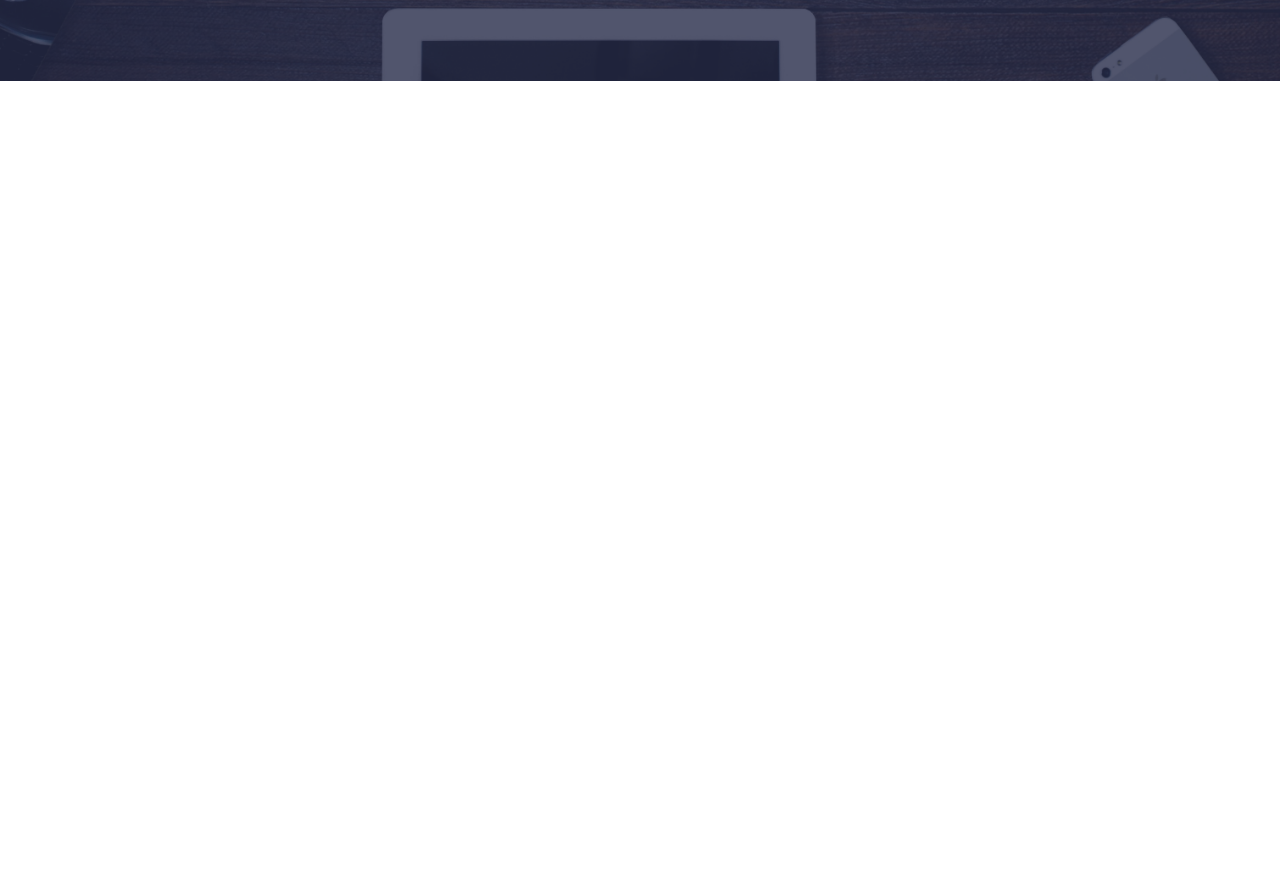
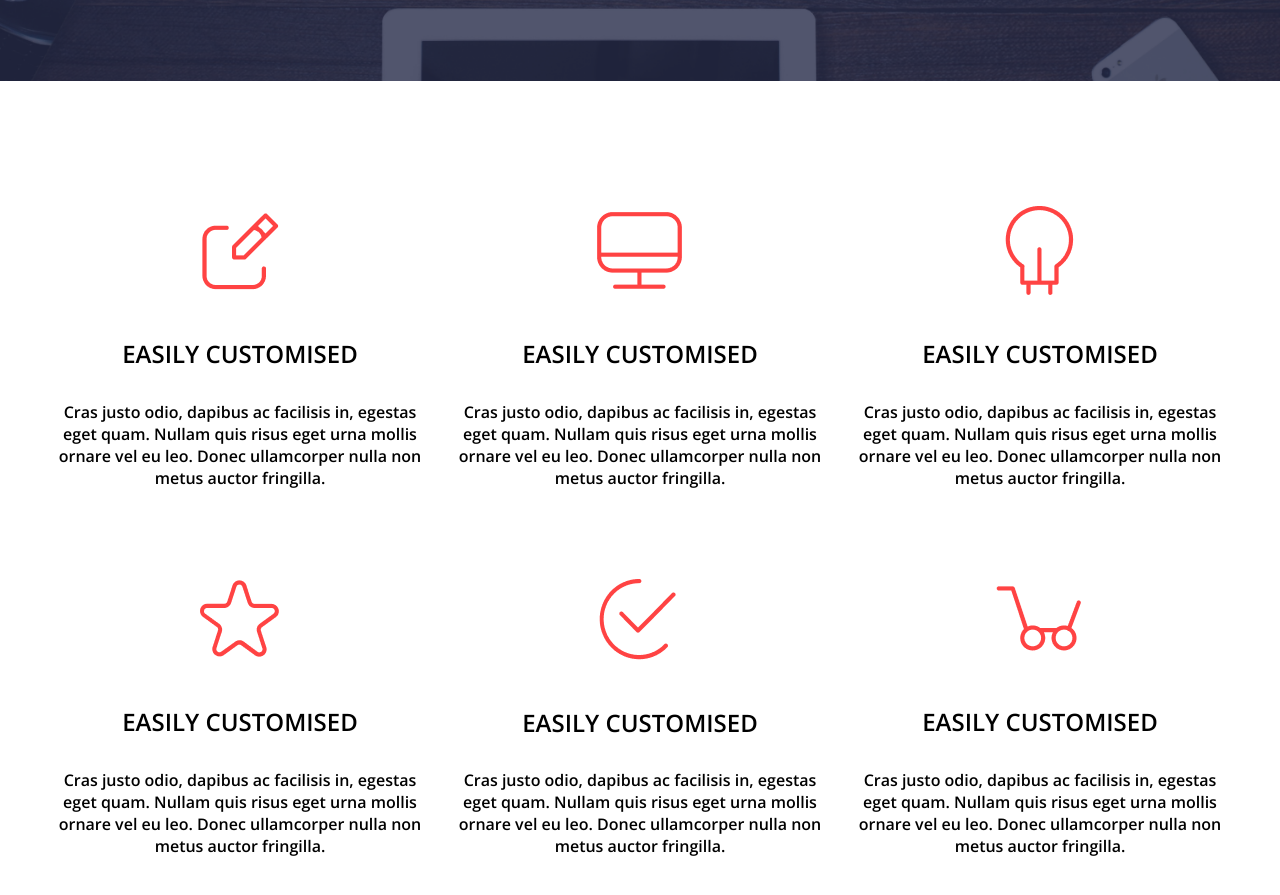
Before and after one commit to IvanChyrych/landing-2, a website built with Parcel: page src/index.html in a window 1280 px wide. Shown: the part 551-1446 px from the top of the page. Before the commit the page ends 800 px from the top, so only its background shows below. Built offline with nearby package versions, Linux system fonts and the light colour scheme.

Commit message:
added benefits section

```diff
--- a/src/index.html
+++ b/src/index.html
@@ -14,14 +14,15 @@
         <div class="header-container">
 
 
-            <div class="menu-wrapper">
+
+            <nav class="menu-wrapper">
                 <div class="logo">
 
                     <span class="logo-gray">ACTIVE</span><span class="logo-white">BOX</span>
 
                 </div>
                 <div class="menu"></div>
-                <nav>
+
                 <ul class="menu-list">
                     <li class="menu-list__item">
                         <a href="#">features</a>
@@ -32,7 +33,7 @@
                     <li class="menu-list__item"><a href="#">download</a> </li>
                 </ul>
             </nav>
-            </div>
+
             <div class="line">
                 <span class="line__span"></span>
             </div>
@@ -59,6 +60,103 @@
 
     </header>
 
+    <div class="benefits">
+        <div class="benefits-container">
+            <div class="benefits-container__items">
+                <div class="benefits-container__item">
+
+                    <div class="benefits-container__item-img">
+                        <img src="./img/icons/icon_1.png" alt="">
+                    </div>
+
+                    <div class="benefits-container__item_title">
+                        <h2>Easily Customised</h2>
+                    </div>
+
+                    <div class="benefits-container__item-discription">Cras justo odio, dapibus ac facilisis in, egestas
+                        eget quam. Nullam quis risus eget urna mollis ornare vel eu leo. Donec ullamcorper nulla non
+                        metus auctor fringilla.</div>
+
+                </div>
+                <div class="benefits-container__item">
+
+                    <div class="benefits-container__item-img">
+                        <img src="./img/icons/icon_2.png" alt="">
+                    </div>
+
+                    <div class="benefits-container__item_title">
+                        <h2>Easily Customised</h2>
+                    </div>
+
+                    <div class="benefits-container__item-discription">Cras justo odio, dapibus ac facilisis in, egestas
+                        eget quam. Nullam quis risus eget urna mollis ornare vel eu leo. Donec ullamcorper nulla non
+                        metus auctor fringilla.</div>
+
+                </div>
+                <div class="benefits-container__item">
+
+                    <div class="benefits-container__item-img">
+                        <img src="./img/icons/icon_3.png" alt="">
+                    </div>
+
+                    <div class="benefits-container__item_title">
+                        <h2>Easily Customised</h2>
+                    </div>
+
+                    <div class="benefits-container__item-discription">Cras justo odio, dapibus ac facilisis in, egestas
+                        eget quam. Nullam quis risus eget urna mollis ornare vel eu leo. Donec ullamcorper nulla non
+                        metus auctor fringilla.</div>
+
+                </div>
+                <div class="benefits-container__item">
+
+                    <div class="benefits-container__item-img">
+                        <img src="./img/icons/icon_4.png" alt="">
+                    </div>
+
+                    <div class="benefits-container__item_title">
+                        <h2>Easily Customised</h2>
+                    </div>
+
+                    <div class="benefits-container__item-discription">Cras justo odio, dapibus ac facilisis in, egestas
+                        eget quam. Nullam quis risus eget urna mollis ornare vel eu leo. Donec ullamcorper nulla non
+                        metus auctor fringilla.</div>
+
+                </div>
+                <div class="benefits-container__item">
+
+                    <div class="benefits-container__item-img">
+                        <img src="./img/icons/icon_5.png" alt="">
+                    </div>
+
+                    <div class="benefits-container__item_title">
+                        <h2>Easily Customised</h2>
+                    </div>
+
+                    <div class="benefits-container__item-discription">Cras justo odio, dapibus ac facilisis in, egestas
+                        eget quam. Nullam quis risus eget urna mollis ornare vel eu leo. Donec ullamcorper nulla non
+                        metus auctor fringilla.</div>
+
+                </div>
+                <div class="benefits-container__item">
+
+                    <div class="benefits-container__item-img">
+                        <img src="./img/icons/icon_6.png" alt="">
+                    </div>
+
+                    <div class="benefits-container__item_title">
+                        <h2>Easily Customised</h2>
+                    </div>
+
+                    <div class="benefits-container__item-discription">Cras justo odio, dapibus ac facilisis in, egestas
+                        eget quam. Nullam quis risus eget urna mollis ornare vel eu leo. Donec ullamcorper nulla non
+                        metus auctor fringilla.</div>
+
+                </div>
+            </div>
+        </div>
+    </div>
+
 
 
 
--- /dev/null
+++ b/src/scss/_benefits.scss
@@ -0,0 +1,43 @@
+@import "./cdn";
+@import "./main";
+@import "./mixins";
+@import "./variables";
+@import "./fonts";
+
+.benefits-container__items{
+    display: grid;
+
+
+    grid-template-columns: repeat(3, 1fr);
+    grid-template-rows: repeat(3, 1fr);
+
+    grid-column-gap: 30px;
+    grid-row-gap: 80px;
+}
+
+.benefits-container{
+    padding: 120px 0;
+    max-width: 1170px;
+    margin: auto;
+}
+
+.benefits-container__item{
+    display: flex;
+    flex-direction: column;
+    justify-content: space-between;
+}
+
+.benefits-container__item-img{
+    text-align: center;
+    margin-bottom: 30px;
+}
+
+.benefits-container__item_title{
+    text-align: center;
+    margin-bottom: 30px;
+    text-transform: uppercase;
+}
+
+.benefits-container__item-discription{
+    text-align: center;
+}
--- a/src/scss/_header.scss
+++ b/src/scss/_header.scss
@@ -48,19 +48,27 @@ header {
     display: flex;
 }
 
-.menu-list__item a {
+.menu-list__item {
     padding: 0 30px;
-    color: $white;
     text-transform: uppercase;
+    transition: 1s;
+
+    &:hover {
+
+        border-bottom: 1px solid #BABBC5;
+    }
+
+    a {
+        color: $white;
+
+    }
+}
 
 
 
 
-    &:hover {
-        // border: 1px solid $white;
-        text-decoration: underline;
-      }
-}
+
+
 
 .line {
     border: 1px solid #BABBC5;
@@ -100,7 +108,12 @@ header {
     background-color: $red;
     padding: 15px 70px;
     text-transform: uppercase;
-    &:hover{
+
+    &:hover {
         background-color: $red-hover;
     }
+    &:active {
+        box-shadow: 4px 4px 30px 0px #FF4343;
+
+    }
 }
--- a/src/scss/index.scss
+++ b/src/scss/index.scss
@@ -1,5 +1,6 @@
 @import "./cdn";
 @import "./header";
+@import "./benefits";
 @import "./main";
 @import "./mixins";
 @import "./variables";
```
Also changed, not shown: src/img/icons/icon_1.png (added), src/img/icons/icon_2.png (added), src/img/icons/icon_3.png (added), src/img/icons/icon_4.png (added), src/img/icons/icon_5.png (added), src/img/icons/icon_6.png (added). Lines whose indentation alone changed are shown as unchanged.
